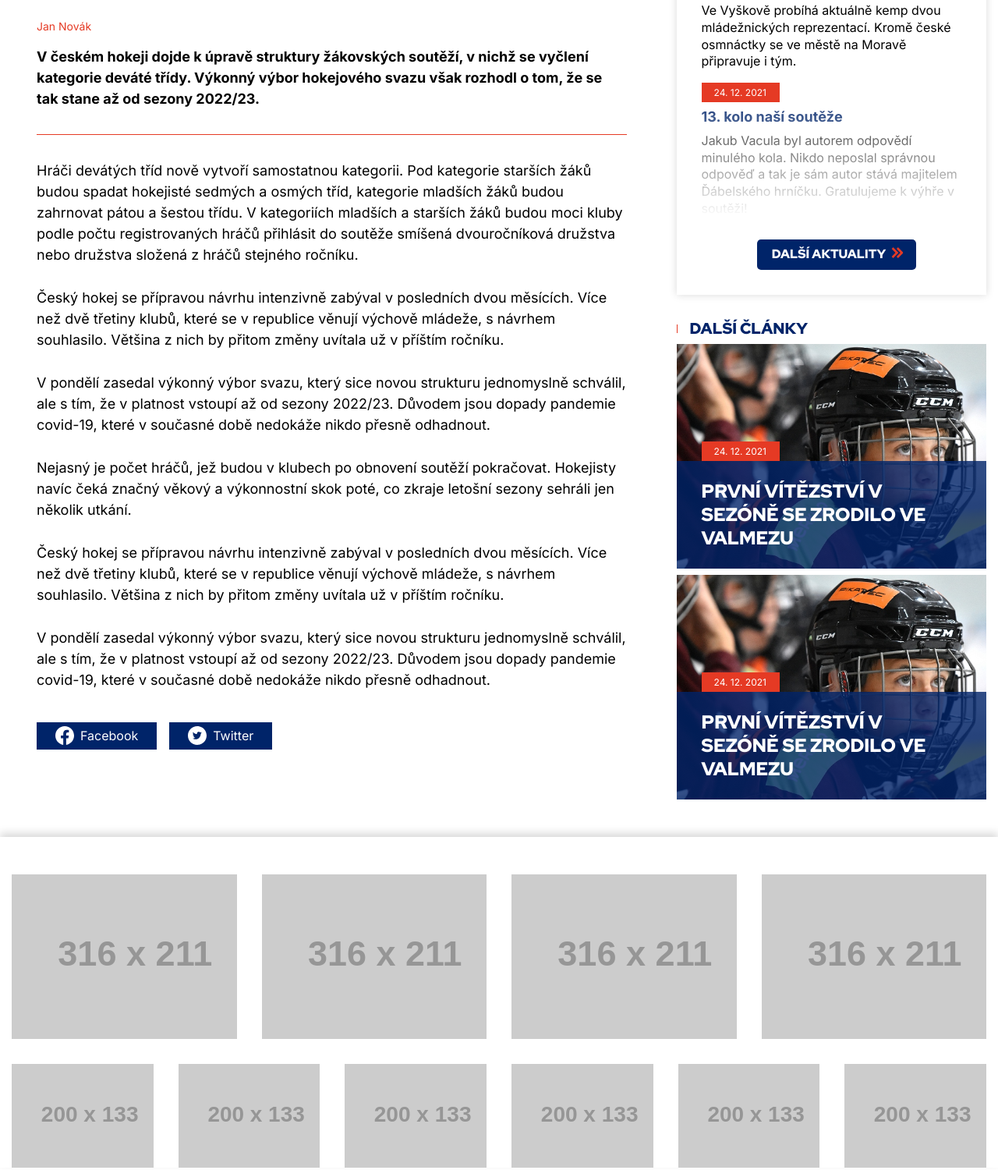
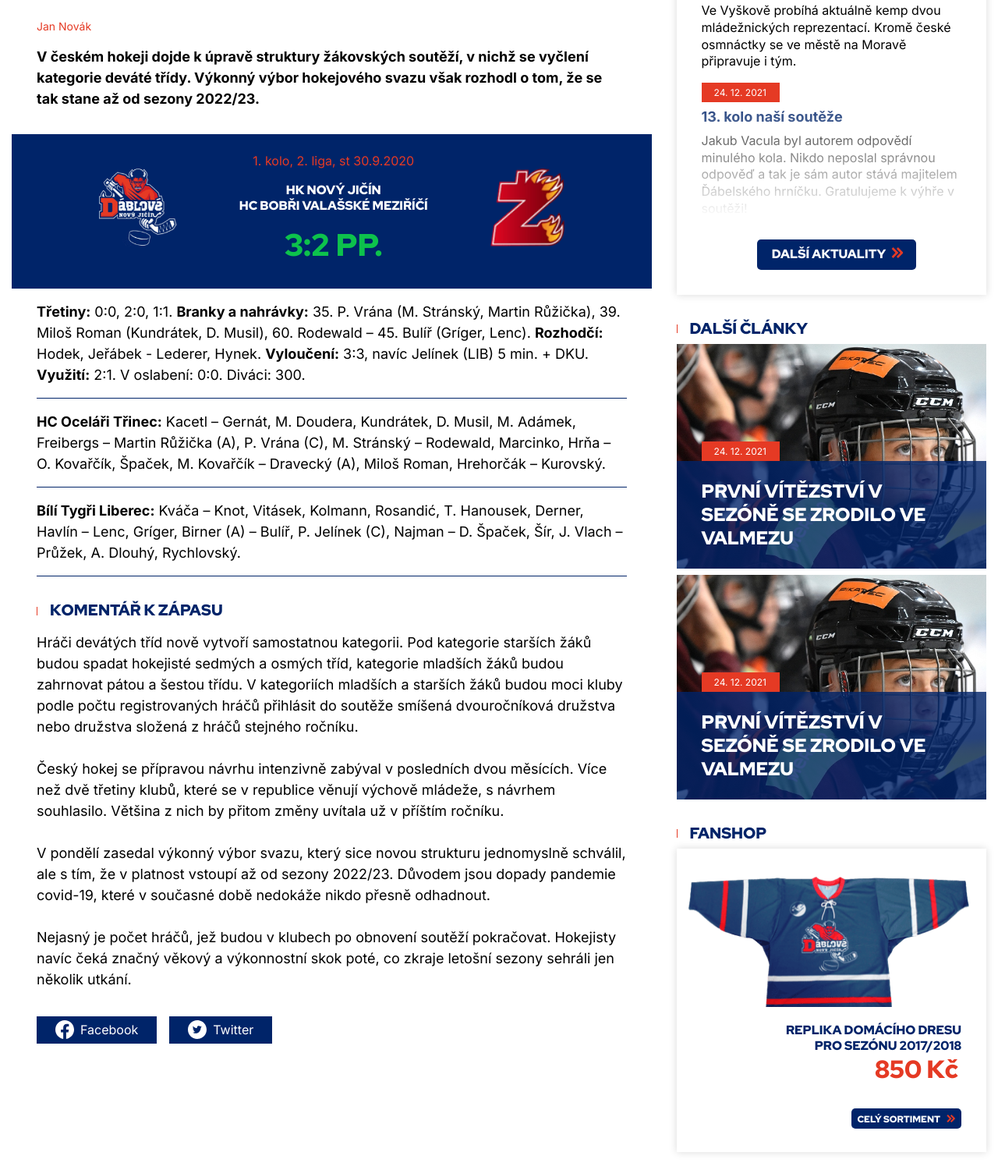
Before and after one commit to mizza-cz/hk_novy_jicin, a website: page app/zapas.html in a window 1280 px wide. Shown: the part 778-2278 px from the top of the page at 78% size. Drawn offline with nearby package versions, Linux system fonts and the light colour scheme; placeholder pictures from the web are drawn by us.

Commit message:
add zapas-page

```diff
--- a/app/scss/_global.scss
+++ b/app/scss/_global.scss
@@ -122,7 +122,7 @@ p{
    color: $blue;
 }
 .win{
-   color:  $green;
+   color:  $green !important;
 }
 .static{
    margin-top: 50px;
--- a/app/scss/_header.scss
+++ b/app/scss/_header.scss
@@ -9,7 +9,7 @@
       z-index: 999;
       &.sticky{
          top: 0;
-         position: fixed;
+         // position: fixed;
          .navigation__logo-right{
             width: 90px;
             top: 5px;
--- a/app/scss/_zapas-page.scss
+++ b/app/scss/_zapas-page.scss
@@ -0,0 +1,142 @@
+.zapas-page{
+
+   .aside {
+      h3{
+         margin-top: 32px;
+      }
+      .infoblock__fanshop-item{
+         box-shadow: 0 0 10px 0 rgba(0, 0, 0, 0.15);
+         padding-top: 35px;
+         padding-bottom: 30px;
+         .full-link{
+            display: block;
+            max-width: fit-content;
+            margin-left: auto;
+            font-size: 0.75rem;
+            margin-right: 32px;
+            padding: 8px 27px 5px 8px;
+            margin-top: 17px;
+            &::before{
+               width: 11px;
+               height: 10px;
+               right: 8px;
+            }
+         }
+      }
+      .infoblock__fanshop-info{
+         margin-bottom: 30px;
+         padding: 0 32px;
+         margin-top: 20px;
+      }
+      .infoblock__fanshop-img{
+         margin-top: 0;
+         margin-left: auto;
+         margin-right: auto;
+      }
+   }
+   .social-content{
+      margin-top: 34px;
+   }
+   .game{
+      background-color: $blue;
+      display: flex;
+      justify-content: center;
+      flex: 100%;
+      padding-right: 0;
+     padding-top: 22px;
+      width: 100%;
+      max-width: 100%;
+      align-items: center;
+      padding-bottom: 7px;
+      &__info{
+         padding: 0 32px;
+         h3{
+            padding-left: 17px;
+            position: relative;
+            margin-bottom: 16px;
+            color: $blue;
+            text-transform: uppercase;
+            &::before{
+               content: '';
+               position: absolute;
+               width: 1px;
+               height: 11px;
+               left: 0px;
+               background-color: $red;
+               top: 7px;
+            }
+         }
+      }
+      &__info p{
+         margin-bottom: 27px;
+
+      }
+      &__info-box{
+         margin-bottom: 32px;
+        p{
+         padding: 16px 0;
+         border-bottom: 1px solid $blue;
+         margin-bottom: 0;
+        }
+      }
+      &::after,
+      &::before{
+         display: none;
+      }
+      p{
+         margin-bottom: 16px;
+      }
+      &__col{
+         padding: 0 80px;
+      }
+   }
+   .game__logos img{
+      max-width: 100px;
+      height: 100px;
+      display: block;
+   }
+   .clanek-page__infobox{
+      border-bottom: none;
+      padding: 0 32px;
+   }
+}
+
+@media(max-width:740px){
+   .zapas-page .game__col{
+      padding: 0 50px;
+   }
+   .zapas-page .game__logos img{
+      width: 80px;
+      height: 80px;
+   }
+}
+@media(max-width:640px){
+   .zapas-page .game{
+     flex-wrap: wrap;
+     h1{
+        margin-bottom: 0;
+     }
+   }
+   .zapas-page .game__logos:last-of-type{
+      order: 2;
+   }
+   .zapas-page .game__col{
+      order: 3;
+      width: 100%;
+   }
+   .zapas-page .game__logos img{
+      width: 60px;
+      height: 60px;
+   }
+   .zapas-page .game__logos{
+    margin-left: 10px;
+    margin-right: 10px;
+   }
+}
+
+@media(max-width:480px){
+   .zapas-page .game__info,
+   .zapas-page .clanek-page__infobox{
+      padding: 0 10px;
+   }
+}
--- a/app/zapas.html
+++ b/app/zapas.html
@@ -228,7 +228,7 @@
                </div>
             </a>
           </div>
-          <div class="clanek-page__content">
+
             <div class="clanek-page__infobox">
                <span>
                 Jan Novák
@@ -237,30 +237,68 @@
                    <b>V českém hokeji dojde k úpravě struktury žákovských soutěží, v nichž se vyčlení kategorie deváté třídy. Výkonný výbor hokejového svazu však rozhodl o tom, že se tak stane až od sezony 2022/23.</b>
                 </p>
             </div>
+            <div class="game">
+               <div class="game__logos">
+                  <img src="images/dablove-logo.png" alt="">
+                 </div>
+              <div class="game__col">
+               <p>1. kolo, 2. liga, st 30.9.2020</p>
+
+               <h5>HK Nový Jičín</h5>
+               <h5>HC Bobři Valašské Meziříčí</h5>
+               <h1 class="win">3:2 pp.</h1>
+              </div>
+
+              <div class="game__logos">
+               <img src="images/content/zns.png" alt="">
+            </div>
+            </div>
+
+            <div class="game__info">
+              <div class="game__info-box">
+               <p>
+                  <b>Třetiny:</b> 0:0, 2:0, 1:1.
+                    <b>Branky a nahrávky:</b>
+                    35. P. Vrána (M. Stránský, Martin Růžička), 39. Miloš Roman (Kundrátek, D. Musil), 60. Rodewald – 45. Bulíř (Gríger, Lenc).
+                    <b>Rozhodčí:</b>
+                     Hodek, Jeřábek - Lederer, Hynek.
+                     <b>Vyloučení:</b>
+                     3:3, navíc Jelínek (LIB) 5 min. + DKU.
+                     <b>Využití:</b>
+                     2:1. V oslabení: 0:0. Diváci: 300.
+               </p>
+               <p>
+                  <b>HC Oceláři Třinec:</b>
+                   Kacetl – Gernát, M. Doudera, Kundrátek, D. Musil, M. Adámek, Freibergs – Martin Růžička (A), P. Vrána (C), M. Stránský – Rodewald, Marcinko, Hrňa – O. Kovařčík, Špaček, M. Kovařčík – Dravecký (A), Miloš Roman, Hrehorčák – Kurovský.
+               </p>
+               <p>
+                  <b>Bílí Tygři Liberec:</b> Kváča – Knot, Vitásek, Kolmann, Rosandić, T. Hanousek, Derner, Havlín – Lenc, Gríger, Birner (A) – Bulíř, P. Jelínek (C), Najman – D. Špaček, Šír, J. Vlach – Průžek, A. Dlouhý, Rychlovský.
+               </p>
+              </div>
+               <h3>
+                  Komentář k zápasu
+               </h3>
              <p>
                Hráči devátých tříd nově vytvoří samostatnou kategorii. Pod kategorie starších žáků budou spadat hokejisté sedmých a osmých tříd, kategorie mladších žáků budou zahrnovat pátou a šestou třídu. V kategoriích mladších a starších žáků budou moci kluby podle počtu registrovaných hráčů přihlásit do soutěže smíšená dvouročníková družstva nebo družstva složená z hráčů stejného ročníku.
              </p>
+
              <p>
                Český hokej se přípravou návrhu intenzivně zabýval v posledních dvou měsících. Více než dvě třetiny klubů, které se v republice věnují výchově mládeže, s návrhem souhlasilo. Většina z nich by přitom změny uvítala už v příštím ročníku.
              </p>
-            <p>
-               V pondělí zasedal výkonný výbor svazu, který sice novou strukturu jednomyslně schválil, ale s tím, že v platnost vstoupí až od sezony 2022/23. Důvodem jsou dopady pandemie covid-19, které v současné době nedokáže nikdo přesně odhadnout.
-            </p>
-            <p>
-               Nejasný je počet hráčů, jež budou v klubech po obnovení soutěží pokračovat. Hokejisty navíc čeká značný věkový a výkonnostní skok poté, co zkraje letošní sezony sehráli jen několik utkání.
-            </p>
-            <p>
-               Český hokej se přípravou návrhu intenzivně zabýval v posledních dvou měsících. Více než dvě třetiny klubů, které se v republice věnují výchově mládeže, s návrhem souhlasilo. Většina z nich by přitom změny uvítala už v příštím ročníku.
-            </p>
+
              <p>
                V pondělí zasedal výkonný výbor svazu, který sice novou strukturu jednomyslně schválil, ale s tím, že v platnost vstoupí až od sezony 2022/23. Důvodem jsou dopady pandemie covid-19, které v současné době nedokáže nikdo přesně odhadnout.
              </p>
 
+             <p>
+               Nejasný je počet hráčů, jež budou v klubech po obnovení soutěží pokračovat. Hokejisty navíc čeká značný věkový a výkonnostní skok poté, co zkraje letošní sezony sehráli jen několik utkání.
+             </p>
              <div class="social-content">
                <a class="social-content__facebook" href="#">Facebook</a>
                <a class="social-content__twitter" href="#">Twitter</a>
             </div>
             </div>
+
 
          </div>
          <aside class="aside">
@@ -349,6 +387,20 @@
                   </h2>
                </div>
             </a>
+            <h3>
+               fanshop
+            </h3>
+            <div class="infoblock__fanshop-item">
+               <a class="infoblock__fanshop-img" href="#" style="background-image: url('images/content/fanshop.png');"></a>
+               <div class="infoblock__fanshop-info">
+                  <a href="#">
+                     Replika domácího dresu pro sezónu 2017/2018
+                  </a>
+                  <h2>850 Kč</h2>
+               </div>
+               <a class="link full-link" href="fanshop.html">celý sortiment</a>
+            </div>
+
          </aside>
       </div>
    </div>
```
Also changed, not shown: app/css/style.min.css. Lines whose indentation alone changed are shown as unchanged.
